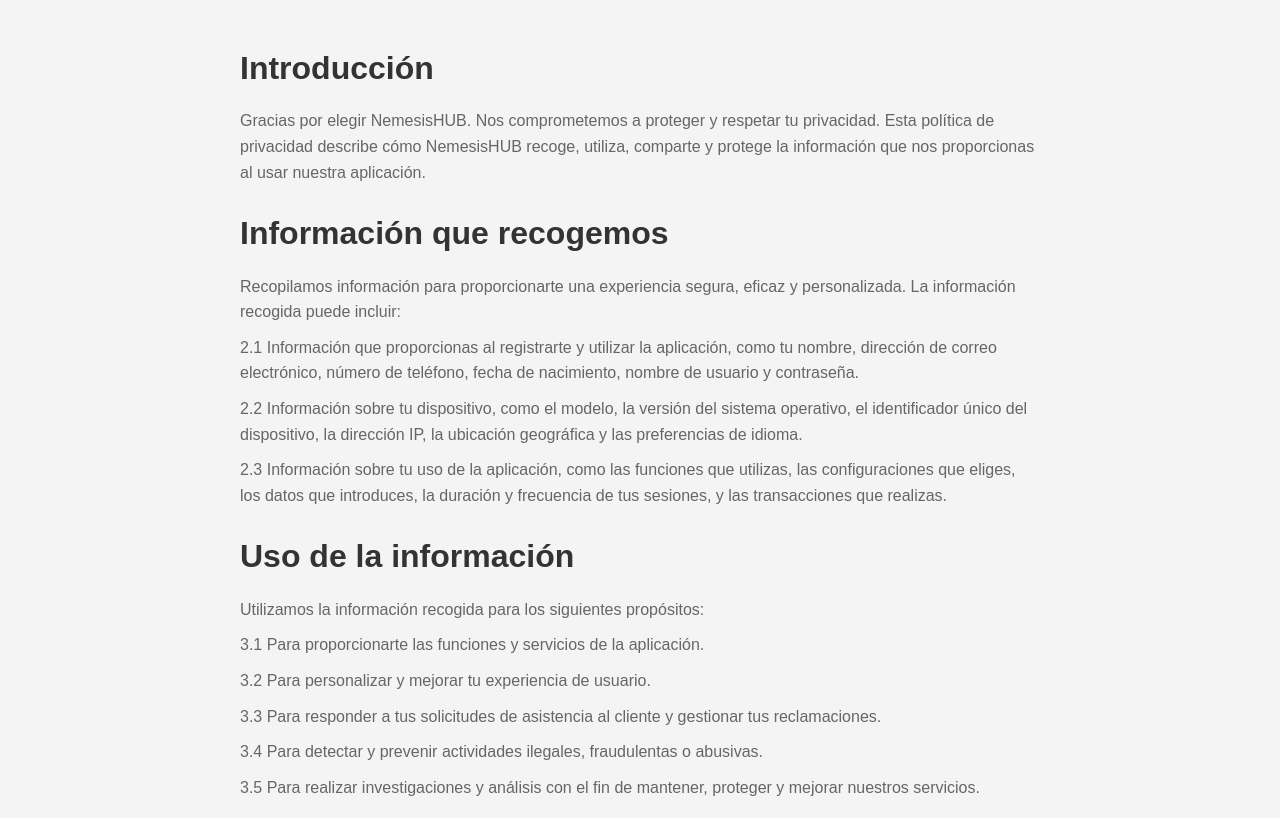
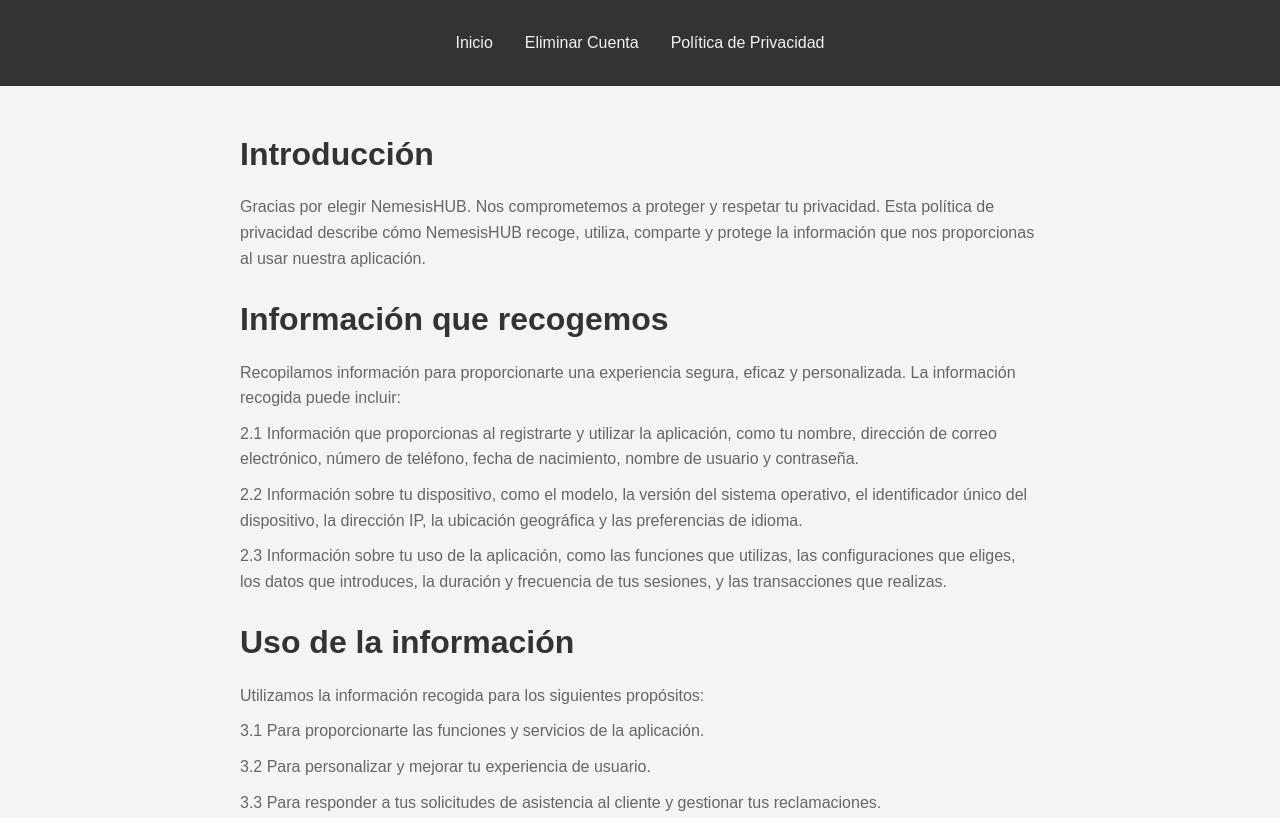
Before and after one commit to GuillermooBenitezz/privacidad_nemesishub.github.io, a plain HTML site: page index.html in a window 1280 px wide. Shown: the top 818 px of the page. Drawn offline with Linux system fonts and the light colour scheme.

Commit message:
Add files via upload

```diff
--- a/css/styles.css
+++ b/css/styles.css
@@ -21,3 +21,23 @@
     color: #666;
     margin: 10px 0;
 }
+
+.navbar {
+    display: flex;
+    justify-content: center;
+    padding: 20px;
+    background-color: #333;
+}
+
+.navbar a {
+    color: #f2f2f2;
+    text-align: center;
+    padding: 14px 16px;
+    text-decoration: none;
+    transition: background-color 0.2s ease;
+}
+
+.navbar a:hover {
+    background-color: #ddd;
+    color: black;
+}
--- a/index.html
+++ b/index.html
@@ -5,6 +5,11 @@
     <link rel="stylesheet" type="text/css" href="css/styles.css">
 </head>
 <body>
+    <div class="navbar">
+        <a href="#home">Inicio</a>
+        <a href="eliminar.html">Eliminar Cuenta</a>
+        <a href="#privacy">Política de Privacidad</a>
+    </div>
     <div class="container">
         <h1>Introducción</h1>
         <p>Gracias por elegir NemesisHUB. Nos comprometemos a proteger y respetar tu privacidad. Esta política de privacidad describe cómo NemesisHUB recoge, utiliza, comparte y protege la información que nos proporcionas al usar nuestra aplicación.</p>
```
Also changed, not shown: eliminar.html (added, +25 -0 lines).
